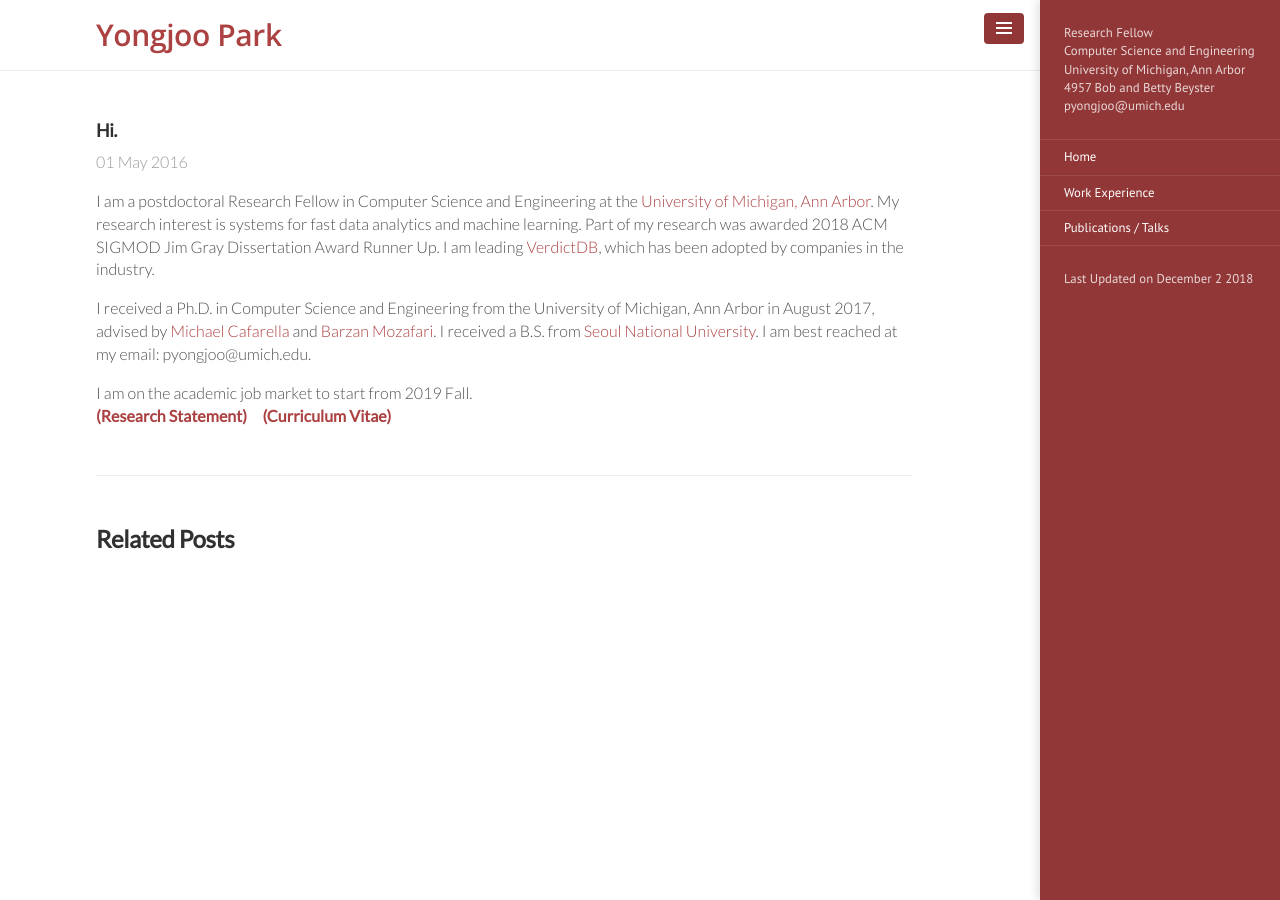
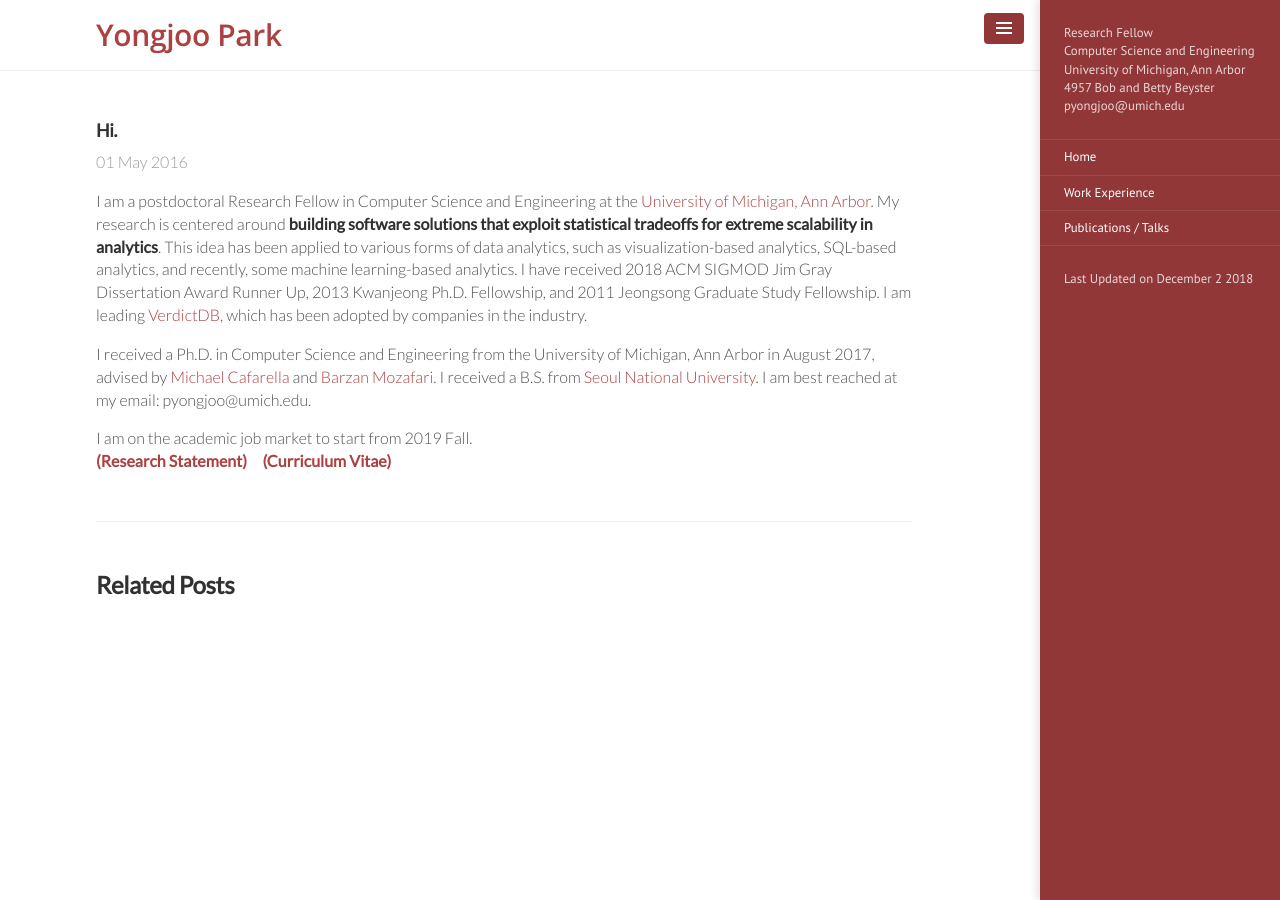
Before and after one commit to pyongjoo/pyongjoo.github.io, a Jekyll site: the page built from _intro/2016-05-01-hi.md, in a window 1280 px wide. Built offline with Jekyll 4.4.1, drawn with Linux system fonts in a browser that asks for light colours.

Commit message:
Update 2016-05-01-hi.md

```diff
--- a/_intro/2016-05-01-hi.md
+++ b/_intro/2016-05-01-hi.md
@@ -5,8 +5,8 @@ title: Hi.
 
 I am a postdoctoral Research Fellow in Computer Science and Engineering at the [University of
 Michigan, Ann Arbor](http://cse.umich.edu/).
-My research interest is systems for fast data analytics and machine learning.
-Part of my research was awarded 2018 ACM SIGMOD Jim Gray Dissertation Award Runner Up.
+My research is centered around **building software solutions that exploit statistical tradeoffs for extreme scalability in analytics**. This idea has been applied to various forms of data analytics, such as visualization-based analytics, SQL-based analytics, and recently, some machine learning-based analytics.
+I have received 2018 ACM SIGMOD Jim Gray Dissertation Award Runner Up, 2013 Kwanjeong Ph.D. Fellowship, and 2011 Jeongsong Graduate Study Fellowship.
 I am leading [VerdictDB](http://verdictdb.org/), which has been adopted by companies in the industry.
 
 I received a Ph.D. in Computer Science and Engineering from the University of Michigan, Ann Arbor in August 2017, advised by [Michael Cafarella](http://web.eecs.umich.edu/~michjc/) and [Barzan Mozafari](http://web.eecs.umich.edu/~mozafari/).
```
